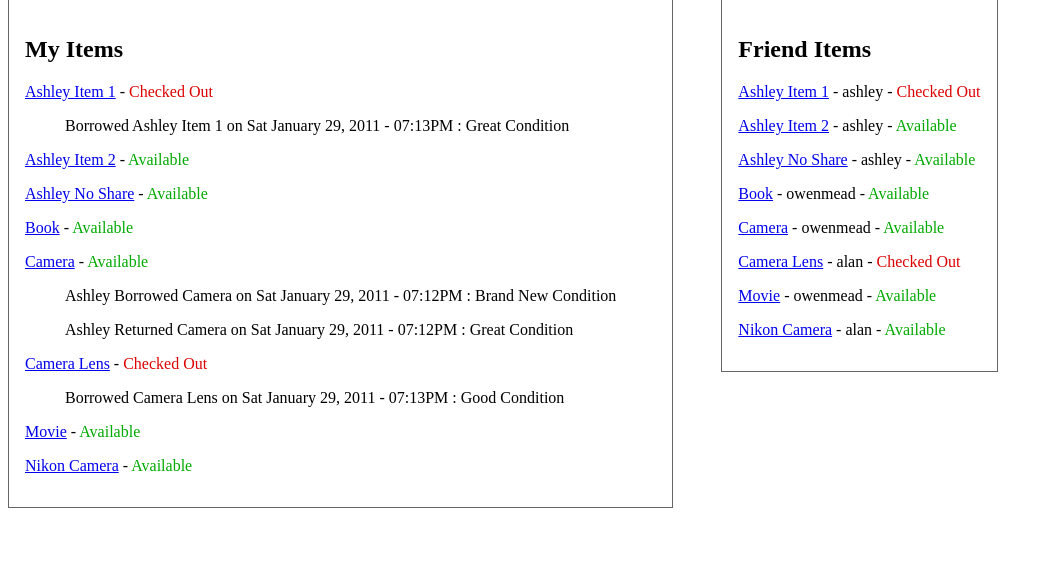
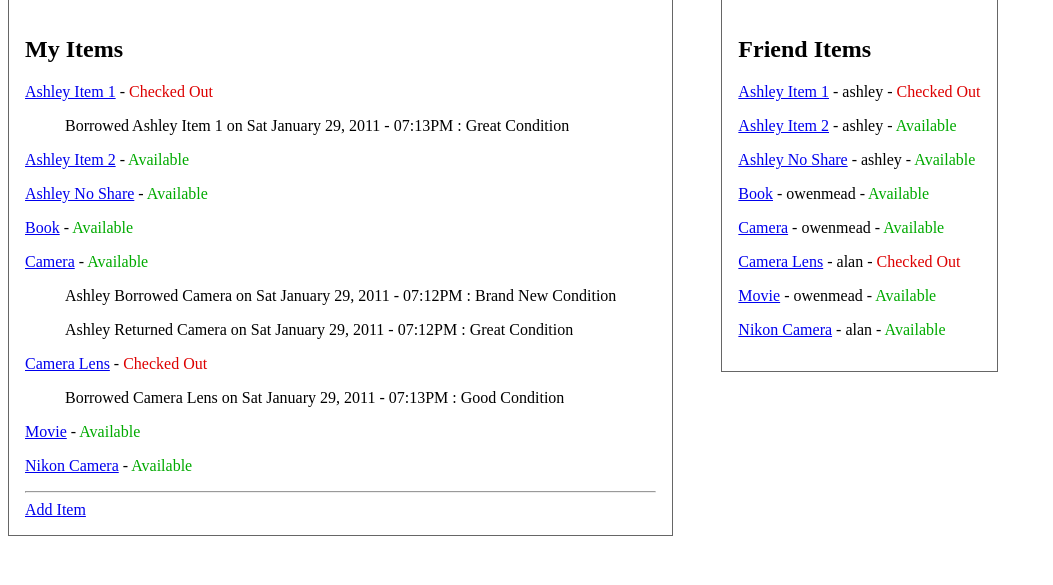
Before and after one commit to owenmead/ishare, a Django app: template ishare/templates/core/index.html in a window 1280 px wide. Shown: the part 65-650 px from the top of the page, without its empty margins (0-1053 px from the left). Run offline with Django 3.2, Linux system fonts and the light colour scheme; the template is opened without the code that fills it: values that come from a table or form of the project are taken from there, others are empty; data comes from the database, SQL or seed files in the repository; parts of the project's set-up code (start-up, migrations or seed data) failed here and were passed over.

Commit message:
Add a link to be able to create item from the main page

```diff
--- a/ishare/templates/core/index.html
+++ b/ishare/templates/core/index.html
@@ -8,6 +8,8 @@
         {% include "core/subs/history_list.html" %}
     </blockquote>
     {% endfor %}
+    <hr>
+    <a href="{% url item_add %}">Add Item</a>
 </div>
 
 <div class="friend_items">
```
